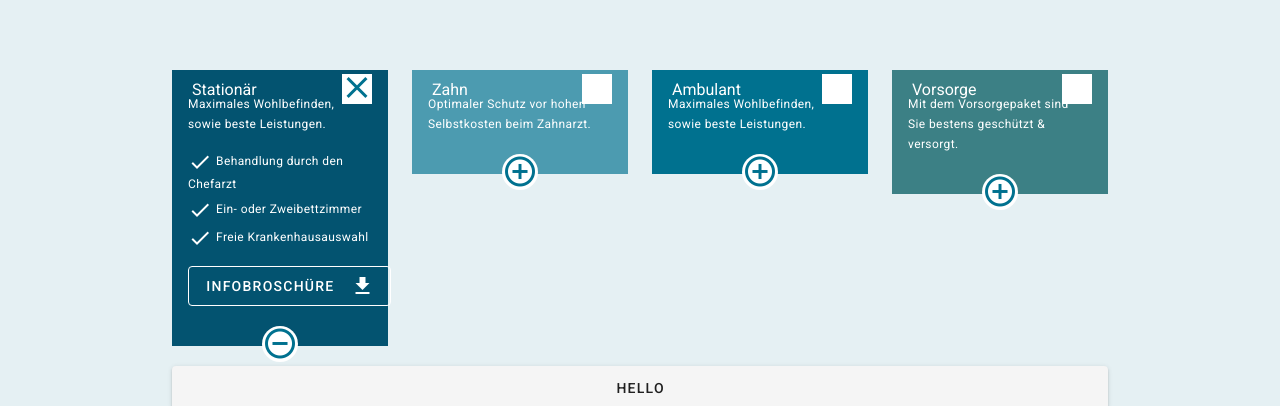
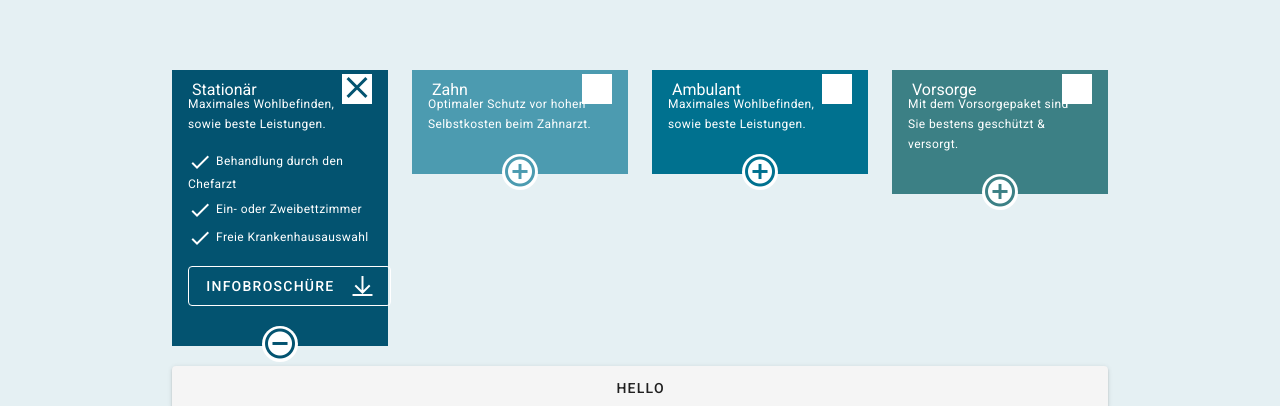
Before and after one commit to Ling19329/vue-vuetify-bkv-bmw, a Vue app: page /dashboard in a window 1280 px wide. Both pictures are taken after a click on the button 280 px from the left and 447 px from the top of the page. Shown: the part 276-682 px from the top of the page. Built offline with nearby package versions, Linux system fonts and the light colour scheme.

Commit message:
fix input for date

```diff
--- a/src/App.vue
+++ b/src/App.vue
@@ -23,7 +23,7 @@ export default {
 </script>
 <style lang="scss">
 #app {
-  font-family: "Meta Pro-Regular", Medium, Arial, sans-serif!important;
+  font-family: "MetaPro-Normal", Medium, Arial, sans-serif!important;
   -webkit-font-smoothing: antialiased;
   -moz-osx-font-smoothing: grayscale;
   text-align: center;
--- a/src/components/ProductPanel.vue
+++ b/src/components/ProductPanel.vue
@@ -5,7 +5,7 @@
         <p class="mb-1 subtitle text-left pl-2 pt-1 white--text">{{ panelTitle }}</p>
         <v-spacer></v-spacer>
         <v-btn class="mr-1 white close-icon elevation-0 px-0" @click="onClickCheckPanel">
-          <v-icon large color="primary" v-if="panelChecked">mdi-close</v-icon>
+          <v-icon large :color="panelBackground" v-if="panelChecked">mdi-close</v-icon>
         </v-btn>
       </v-row>
     </v-layout>
@@ -24,16 +24,16 @@
         class="white mt-4 btn-info white--text elevation-0 py-2"
         >INFOBROSCHÜRE
         <v-icon class="white--text ml-4">
-          mdi-download
+          mdi-arrow-collapse-down
         </v-icon>
       </v-btn>
     </div>
 
     <v-btn icon class="plus-icon" @click="descriptionCollapsed = !descriptionCollapsed">
-      <v-icon large class="primary--text" v-if="!descriptionCollapsed">
+      <v-icon large :class="`${panelBackground}`+ '--text'" v-if="!descriptionCollapsed">
         mdi-plus-circle-outline
       </v-icon>
-      <v-icon large class="primary--text" v-if="descriptionCollapsed">
+      <v-icon large :class="`${panelBackground}`+ '--text'" v-if="descriptionCollapsed">
         mdi-minus-circle-outline
       </v-icon>
     </v-btn>
@@ -65,17 +65,16 @@ export default {
   },
   watch: {
     checked: function(newVal){
-      console.log('checked panel is called on child');
       this.panelChecked = newVal;
     }
   },
   created(){
-    console.log('props', this.$props);
     this.panelChecked = this.$props.checked;
   }
 };
 </script>
 <style scoped lang="scss">
+
 .close-icon {
   height: 30px !important;
   min-height: 30px !important;
--- a/src/main.js
+++ b/src/main.js
@@ -6,9 +6,6 @@ import vuetify from './plugins/vuetify';
 import '@babel/polyfill'
 
 Vue.config.productionTip = false;
-import MetaProNormal from './assets/fonts/MetaPro-Normal.ttf';
-
-console.log(MetaProNormal);
 
 new Vue({
   router,
--- a/src/views/Dashboard.vue
+++ b/src/views/Dashboard.vue
@@ -119,5 +119,6 @@ export default {
   mounted() {}
 };
 </script>
-<style scoped>
+<style scoped lang="scss">
+
 </style>
--- a/src/views/InputDOB.vue
+++ b/src/views/InputDOB.vue
@@ -48,17 +48,17 @@
                 <v-form ref="dobForm">
                   <v-layout row class="dob-form">
                     <v-col cols="12" sm="4" xs="12">
-                      <v-text-field label="TT" :rules="[v => '']">
+                      <v-text-field label="TT" :rules="[v => ( !!v && v.length < 3) || '']" >
                       </v-text-field>
                     </v-col>
 
                     <v-col cols="12" sm="4" xs="12">
-                      <v-text-field label="MM" :rules="[v => '']">
+                      <v-text-field label="MM" :rules="[v => ( !!v && v.length < 3) || '']">
                       </v-text-field>
                     </v-col>
 
                     <v-col cols="12" sm="4" xs="12">
-                      <v-text-field label="JJJJ" :rules="[v => '']">
+                      <v-text-field label="JJJJ" :rules="[v => ( !!v && v.length < 5) || '']">
                       </v-text-field>
                     </v-col>
                   </v-layout>
@@ -162,7 +162,7 @@ export default {
   methods: {
     onClickStartCalc() {
       if (this.$refs.dobForm.validate()) {
-        console.log("validation is done");
+        this.$router.push({ name: "Dashboard" });
       }
     }
   }
@@ -171,18 +171,14 @@ export default {
 
 <style lang="scss">
 @import "~@/assets/scss/main.scss";
-
 .dob-form {
   & /deep/ .v-text-field__slot {
     input {
       font-family: "MetaPro-Normal";
       color: #00718f !important;
+      font-size: 1.2em;
     }
   }
-}
-.v-select__selection {
-  font-family: "MetaPro-Normal";
-  color: #00718f;
 }
 
 .v-label {
```
Also changed, not shown: src/views/templates/Content.vue (+6 -2 lines).
